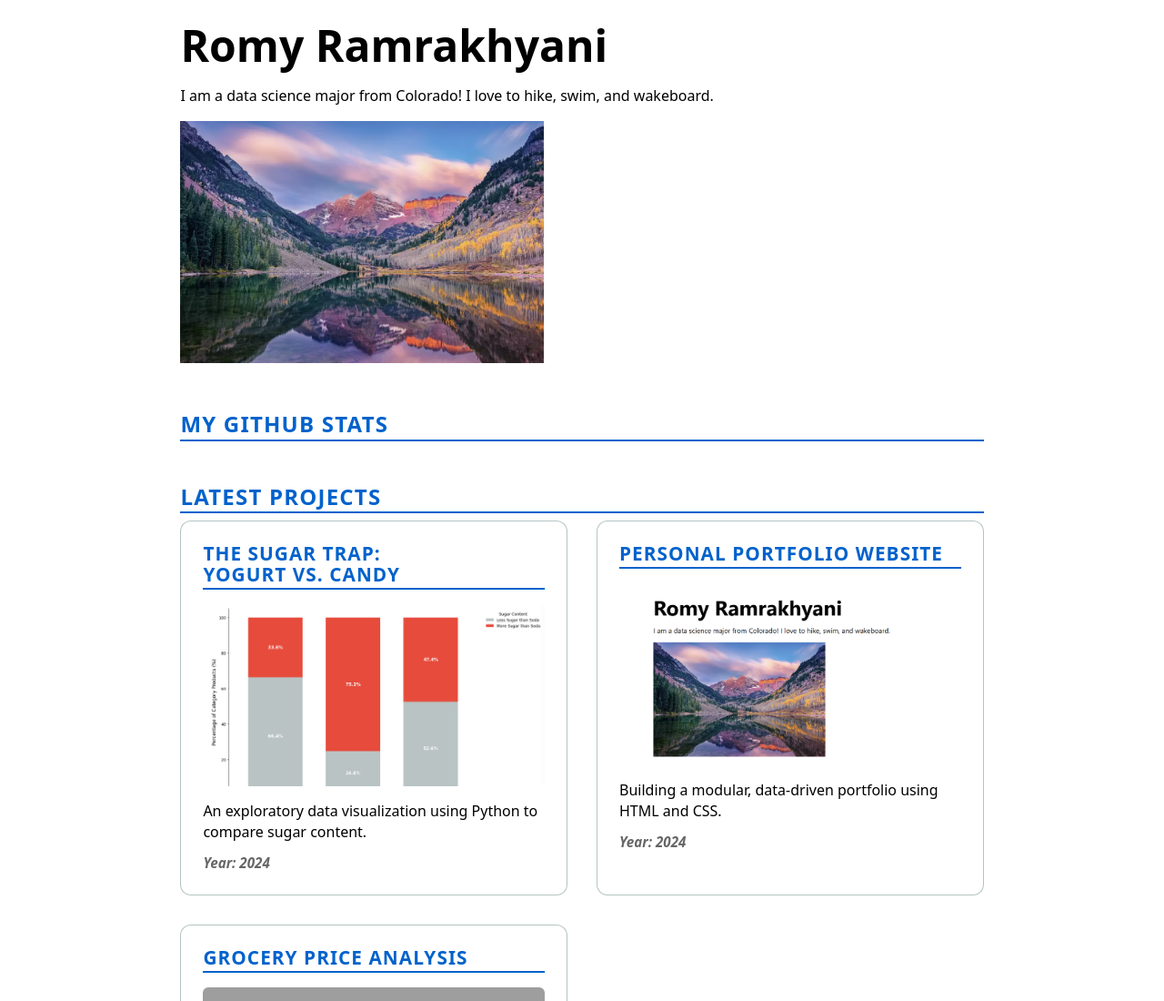
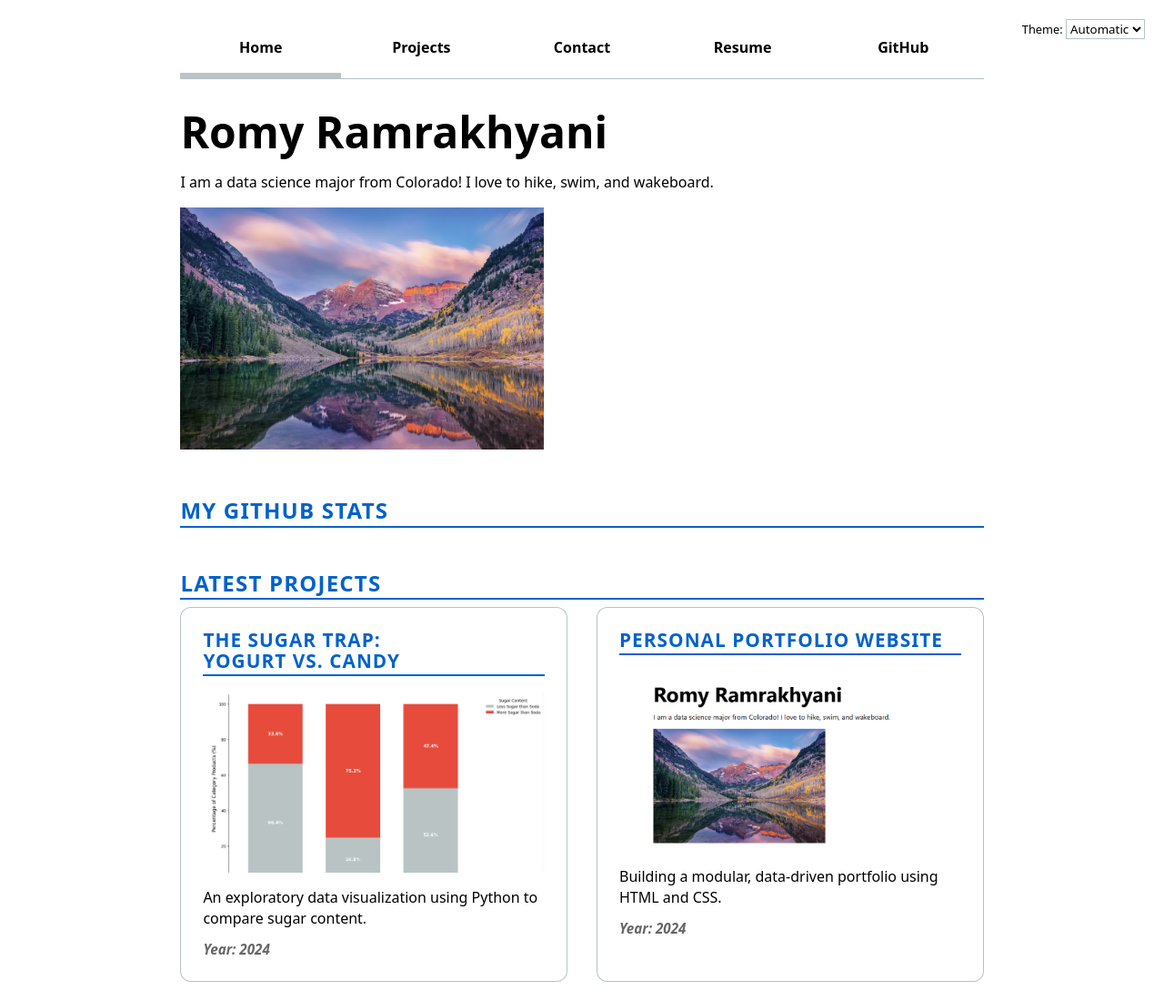
Before and after one commit to romyramrakhyani/portfolio, a plain HTML site: page index.html in a window 1280 px wide. Shown: the top 1100 px of the page at 91% size. Drawn offline with Linux system fonts and the light colour scheme; no server answers; grey boxes are pictures that could not be loaded.

Commit message:
Update index.html

```diff
--- a/index.html
+++ b/index.html
@@ -6,25 +6,44 @@
     <link rel="stylesheet" href="style.css">
 
     <script type="module" src="global.js"></script>
-
     <script type="module" src="index.js"></script>
 
     <title>Romy Ramrakhyani: Personal site and portfolio</title>
 </head>
 <body>
 
+    <label class="color-scheme">
+        Theme:
+        <select>
+            <option value="light dark">Automatic</option>
+            <option value="light">Light</option>
+            <option value="dark">Dark</option>
+        </select>
+    </label>
+
+    <nav>
+        <ul>
+            <li><a href="index.html" class="current">Home</a></li>
+            <li><a href="projects/index.html">Projects</a></li>
+            <li><a href="contact/index.html">Contact</a></li>
+            <li><a href="resume/index.html">Resume</a></li>
+            <li><a href="https://github.com/romyramrakhyani">GitHub</a></li>
+        </ul>
+    </nav>
+
     <h1>Romy Ramrakhyani</h1>
     <p>I am a data science major from Colorado! I love to hike, swim, and wakeboard.</p>
 
     <img src="images/colorado.png" alt="A picture of the Colorado Rockies" width="400">
+
     <section>
-    <h2>My GitHub Stats</h2>
-    <div id="profile-stats"></div>
+        <h2>My GitHub Stats</h2>
+        <div id="profile-stats"></div>
     </section>
+
     <section>
         <h2>Latest Projects</h2>
-        <div class="projects">
-            </div>
+        <div class="projects"></div>
     </section>
 
 </body>
```
